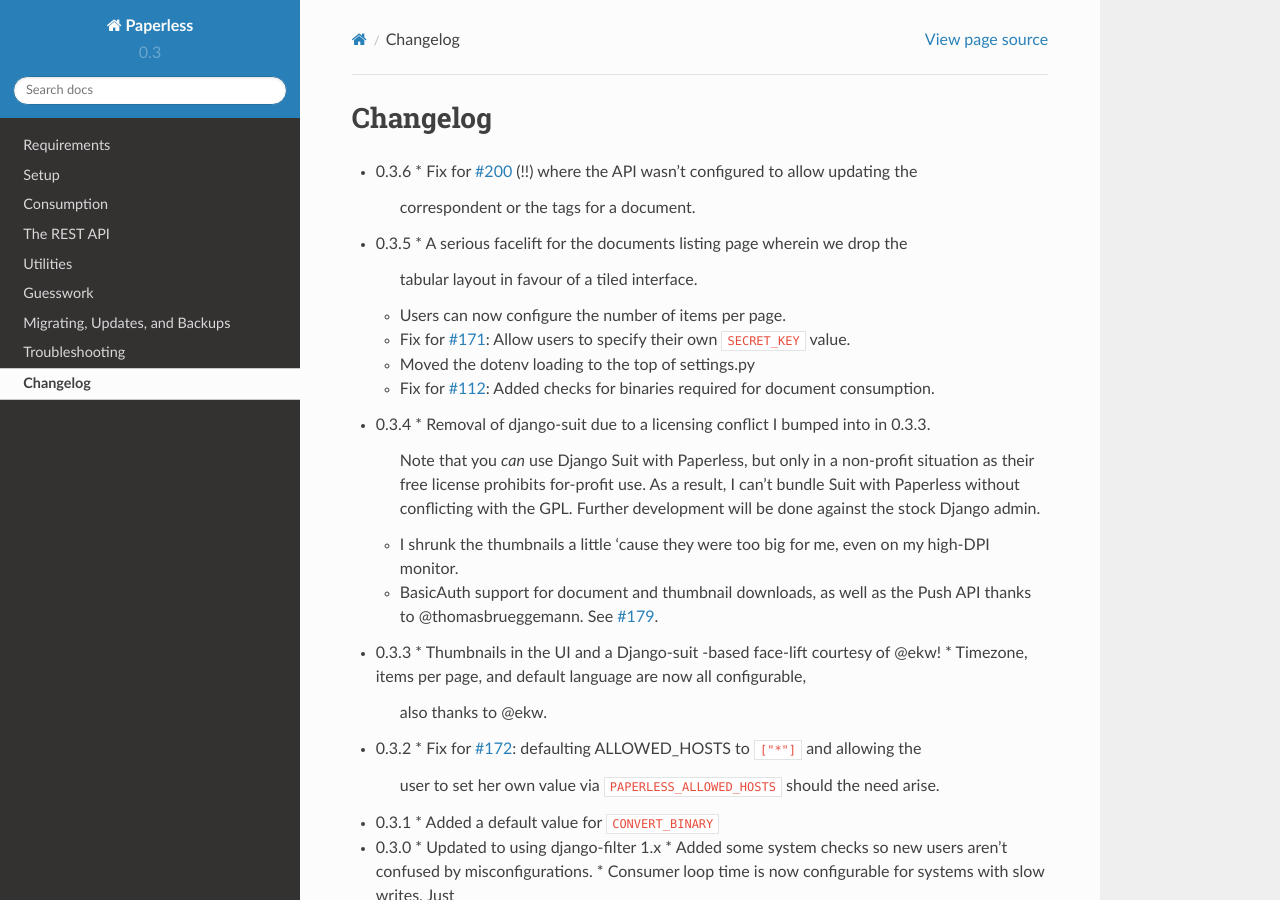
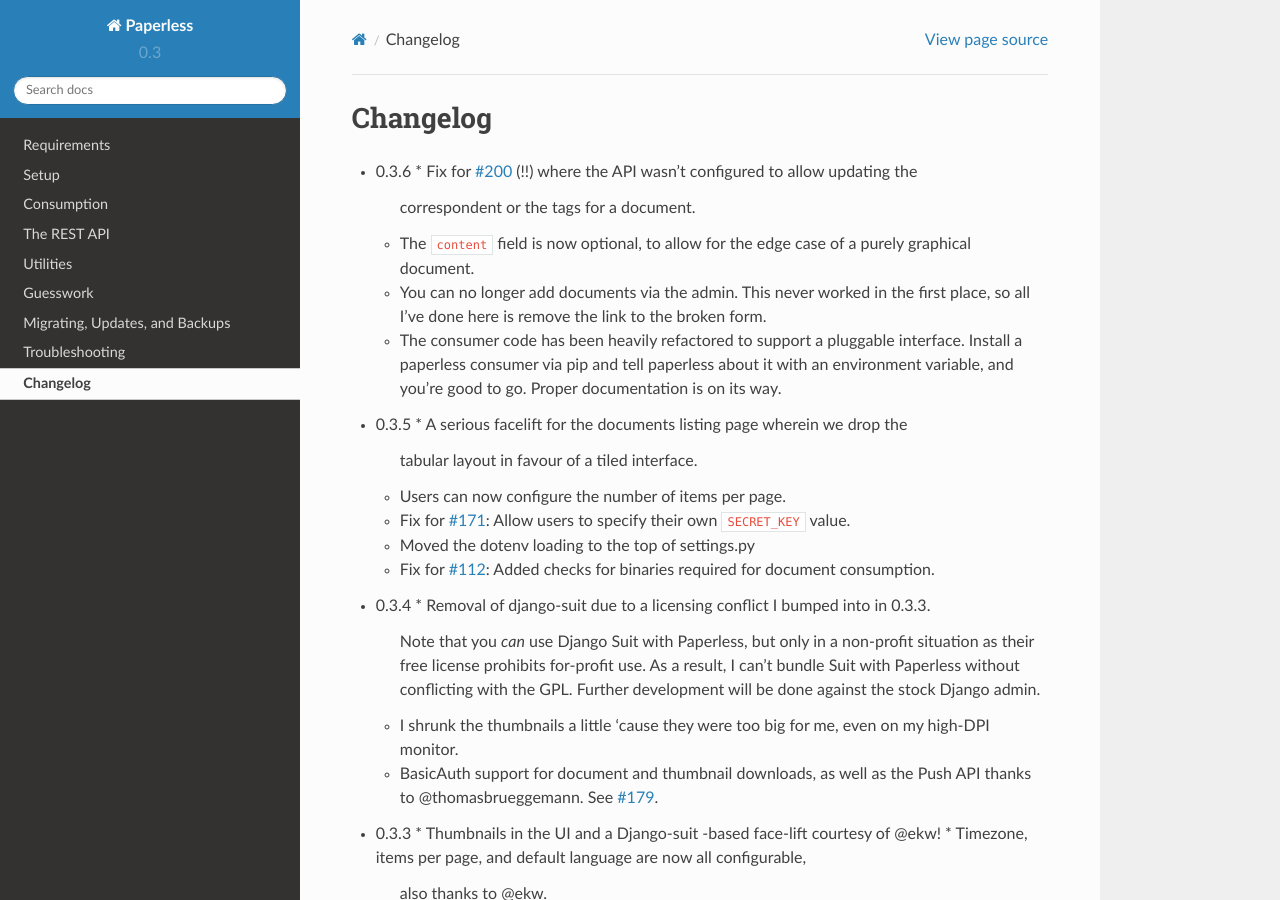
Before and after one commit to repoRangee/Large-scale, a Sphinx documentation site: the page built from docs/changelog.rst, in a window 1280 px wide and 900 px high. Built offline with Sphinx 7.4.7 and the Read the Docs theme 2.0.0, drawn with Linux system fonts in a browser that asks for light colours; formulas are drawn with MathJax 3.

Commit message:
version bump

```diff
--- a/docs/changelog.rst
+++ b/docs/changelog.rst
@@ -4,6 +4,14 @@ Changelog
 * 0.3.6
   * Fix for `#200`_ (!!) where the API wasn't configured to allow updating the
     correspondent or the tags for a document.
+  * The ``content`` field is now optional, to allow for the edge case of a
+    purely graphical document.
+  * You can no longer add documents via the admin.  This never worked in the
+    first place, so all I've done here is remove the link to the broken form.
+  * The consumer code has been heavily refactored to support a pluggable
+    interface.  Install a paperless consumer via pip and tell paperless about
+    it with an environment variable, and you're good to go.  Proper
+    documentation is on its way.
 
 * 0.3.5
   * A serious facelift for the documents listing page wherein we drop the
--- a/src/paperless/version.py
+++ b/src/paperless/version.py
@@ -1 +1 @@
-__version__ = (0, 3, 5)
+__version__ = (0, 3, 6)
```
